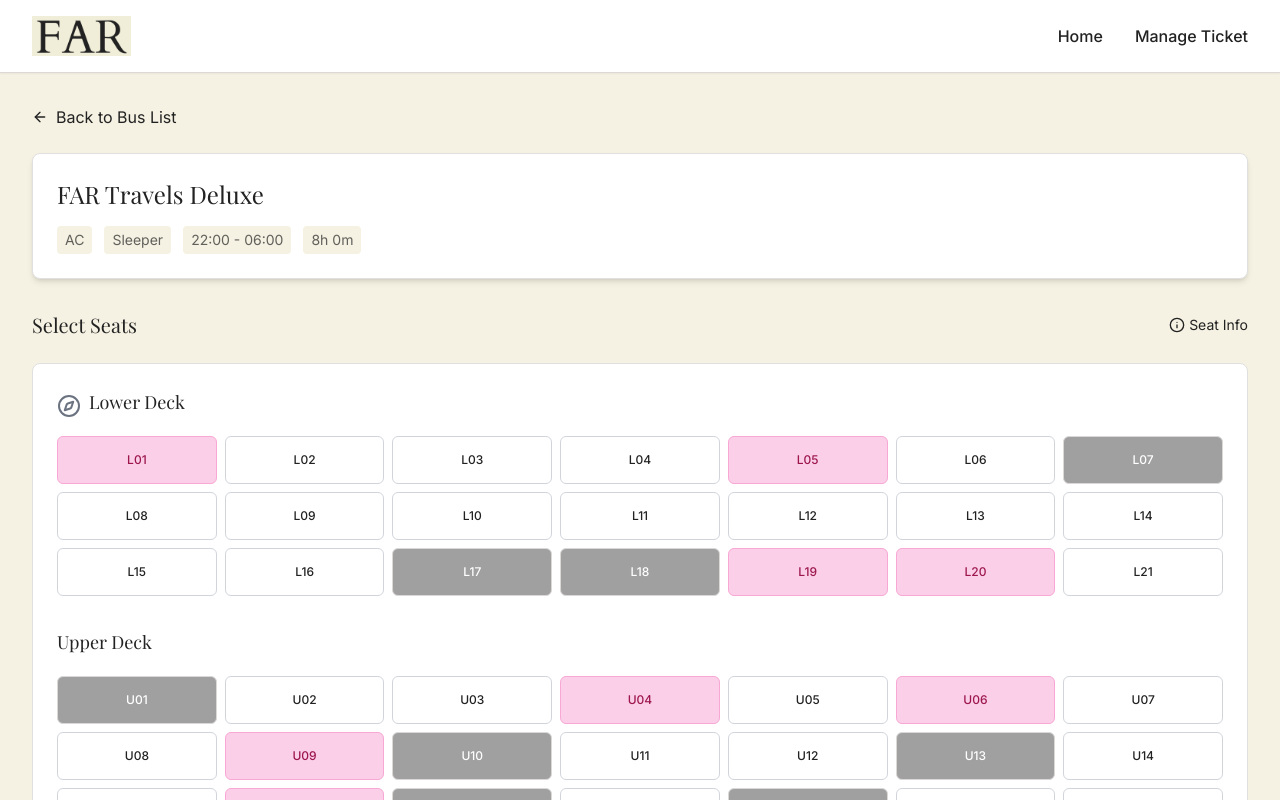
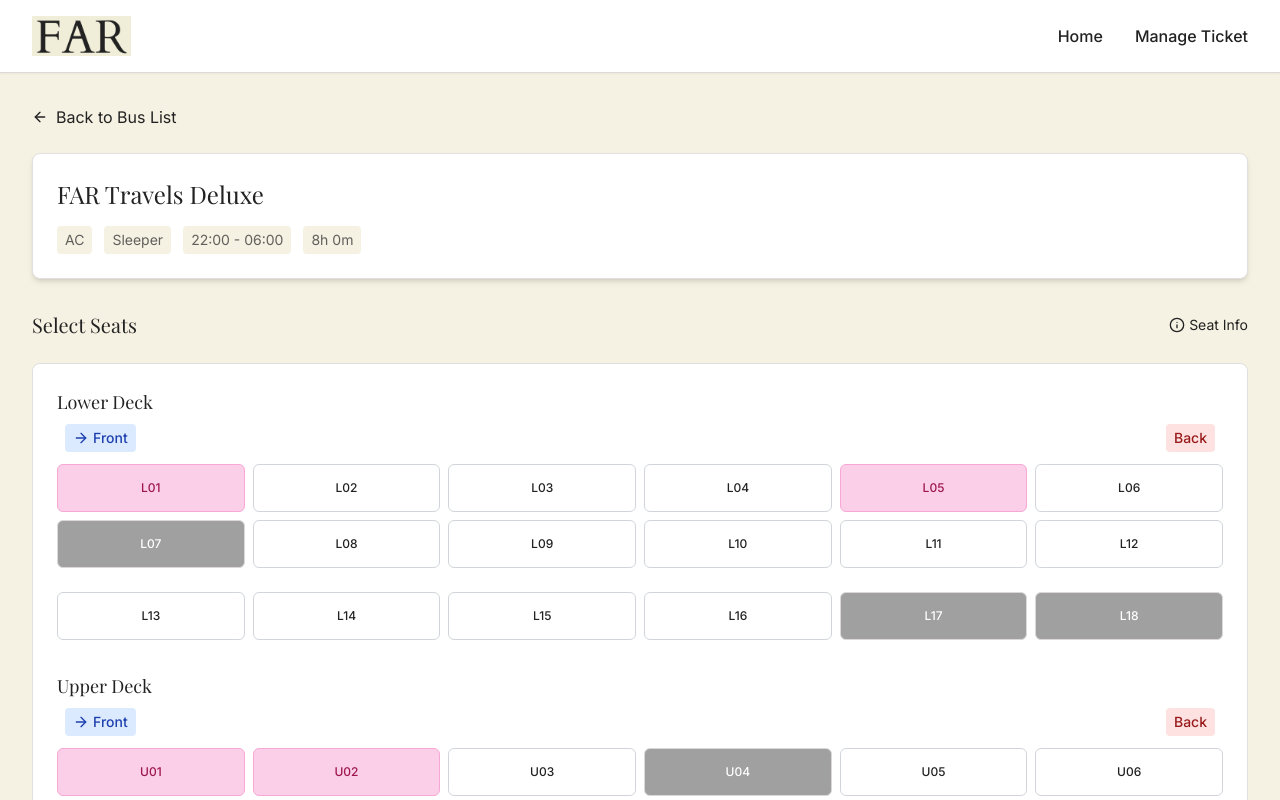
Before and after one commit to sankaravignesh1/far-bus-journey, a React (Vite) app: page /seat-selection/1 in a window 1280 px wide. Shown: the top 800 px of the page. Built offline with nearby package versions, Linux system fonts and the light colour scheme.

Commit message:
Refactor: Improve seat selection layout
- Remove compass icon.
- Reduce seat columns to 6.
- Add spacing between rows 2 and 3.
- Indicate front and back of the bus.

```diff
--- a/src/components/SeatSelection.tsx
+++ b/src/components/SeatSelection.tsx
@@ -1,7 +1,7 @@
 
 import React, { useState, useEffect } from 'react';
 import { Seat } from '../types';
-import { Info, HelpCircle, Compass } from 'lucide-react';
+import { Info, HelpCircle, ArrowRight } from 'lucide-react';
 
 interface SeatSelectionProps {
   seats: Seat[];
@@ -65,9 +65,9 @@ const SeatSelection: React.FC<SeatSelectionProps> = ({
       );
     }
 
-    // Organize seats into a 3x7 grid
+    // Organize seats into a modified grid with 6 columns now
     const rows = 3;
-    const cols = 7;
+    const cols = 6;
     const grid = Array(rows).fill(null).map(() => Array(cols).fill(null));
 
     // Map seat numbers to grid positions
@@ -88,24 +88,30 @@ const SeatSelection: React.FC<SeatSelectionProps> = ({
 
     return (
       <div className="mb-8">
-        <div className="flex items-center">
-          {deckType === 'lower' && (
-            <div className="mr-2 text-gray-500">
-              <Compass size={24} />
-            </div>
-          )}
-          <h3 className="text-lg font-serif mb-2">
-            {deckType === 'lower' ? 'Lower Deck' : 'Upper Deck'}
-          </h3>
+        <h3 className="text-lg font-serif mb-2">
+          {deckType === 'lower' ? 'Lower Deck' : 'Upper Deck'}
+        </h3>
+
+        {/* Bus direction indicators */}
+        <div className="flex justify-between items-center mb-3 px-2">
+          <div className="text-sm font-medium bg-blue-100 text-blue-800 px-2 py-1 rounded flex items-center">
+            <ArrowRight size={16} className="mr-1" /> Front
+          </div>
+          <div className="text-sm font-medium bg-red-100 text-red-800 px-2 py-1 rounded">
+            Back
+          </div>
         </div>
 
-        <div className="grid grid-cols-7 gap-2 mt-3">
+        <div className="grid grid-cols-6 gap-2 mt-3">
           {grid.map((row, rowIndex) => (
             <React.Fragment key={`${deckType}-row-${rowIndex}`}>
               {row.map((seat, colIndex) => (
                 <div
                   key={`${deckType}-${rowIndex}-${colIndex}`}
-                  className={`relative ${!seat ? 'opacity-0' : ''}`}
+                  className={`relative ${!seat ? 'opacity-0' : ''} ${
+                    // Add pathway between rows 2 and 3 (after row 2)
+                    rowIndex === 2 ? 'mt-4' : ''
+                  }`}
                 >
                   {seat && (
                     <div
--- a/src/pages/SeatSelection.tsx
+++ b/src/pages/SeatSelection.tsx
@@ -27,7 +27,7 @@ const SeatSelectionPage = () => {
       const bus = buses.find(b => b.id === busId);
       if (bus) {
         setCurrentBus(bus);
-        // Generate the 3x7 grid for both decks
+        // Generate the new 3x6 grid for both decks
         const seats = generateTwoDeckSleeperSeats(busId);
         console.log("Generated seats:", seats);
         setAvailableSeats(seats);
@@ -36,14 +36,14 @@ const SeatSelectionPage = () => {
     }
   }, [busId]);
 
-  // New function to generate the 3x7 grid layout for both decks
+  // Updated function to generate the 3x6 grid layout for both decks
   const generateTwoDeckSleeperSeats = (busId: string): Seat[] => {
     const seats: Seat[] = [];
     const rows = 3;
-    const cols = 7;
+    const cols = 6;
     const totalSeatsPerDeck = rows * cols;
 
-    // Generate lower deck seats (L01 to L21)
+    // Generate lower deck seats (L01 to L18)
     for (let i = 1; i <= totalSeatsPerDeck; i++) {
       const seatNumber = `L${i.toString().padStart(2, '0')}`;
 
@@ -66,7 +66,7 @@ const SeatSelectionPage = () => {
       });
     }
 
-    // Generate upper deck seats (U01 to U21)
+    // Generate upper deck seats (U01 to U18)
     for (let i = 1; i <= totalSeatsPerDeck; i++) {
       const seatNumber = `U${i.toString().padStart(2, '0')}`;
 
@@ -112,11 +112,11 @@ const SeatSelectionPage = () => {
             const femaleIndex = parseInt(femaleNum.substring(1));
 
             // Check if they're in the same row and adjacent columns
-            // For a 7-column layout
-            const seatRow = Math.floor((seatIndex - 1) / 7);
-            const seatCol = (seatIndex - 1) % 7;
-            const femaleRow = Math.floor((femaleIndex - 1) / 7);
-            const femaleCol = (femaleIndex - 1) % 7;
+            // For a 6-column layout
+            const seatRow = Math.floor((seatIndex - 1) / 6);
+            const seatCol = (seatIndex - 1) % 6;
+            const femaleRow = Math.floor((femaleIndex - 1) / 6);
+            const femaleCol = (femaleIndex - 1) % 6;
 
             return seatRow === femaleRow && Math.abs(seatCol - femaleCol) === 1;
           }
```
